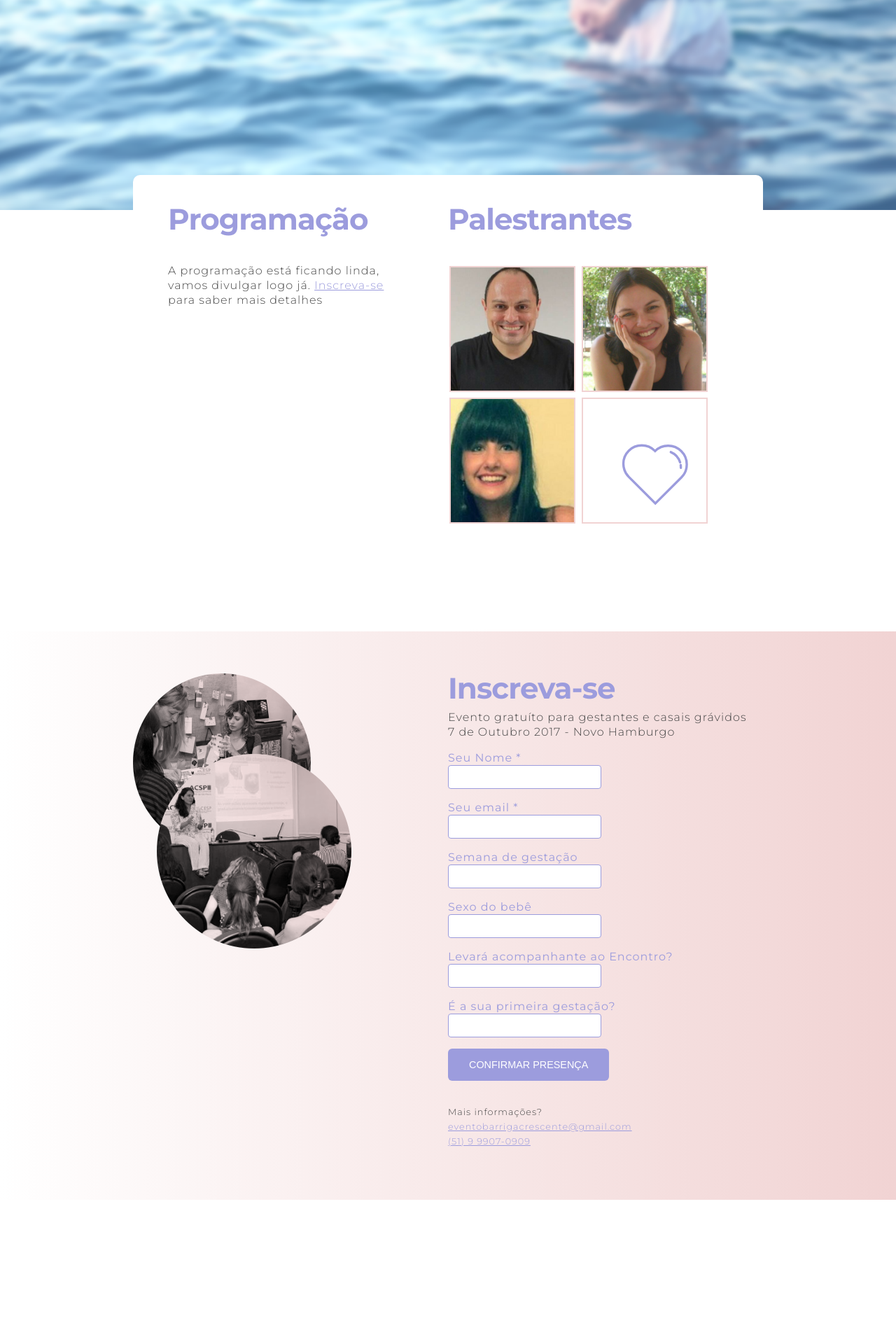
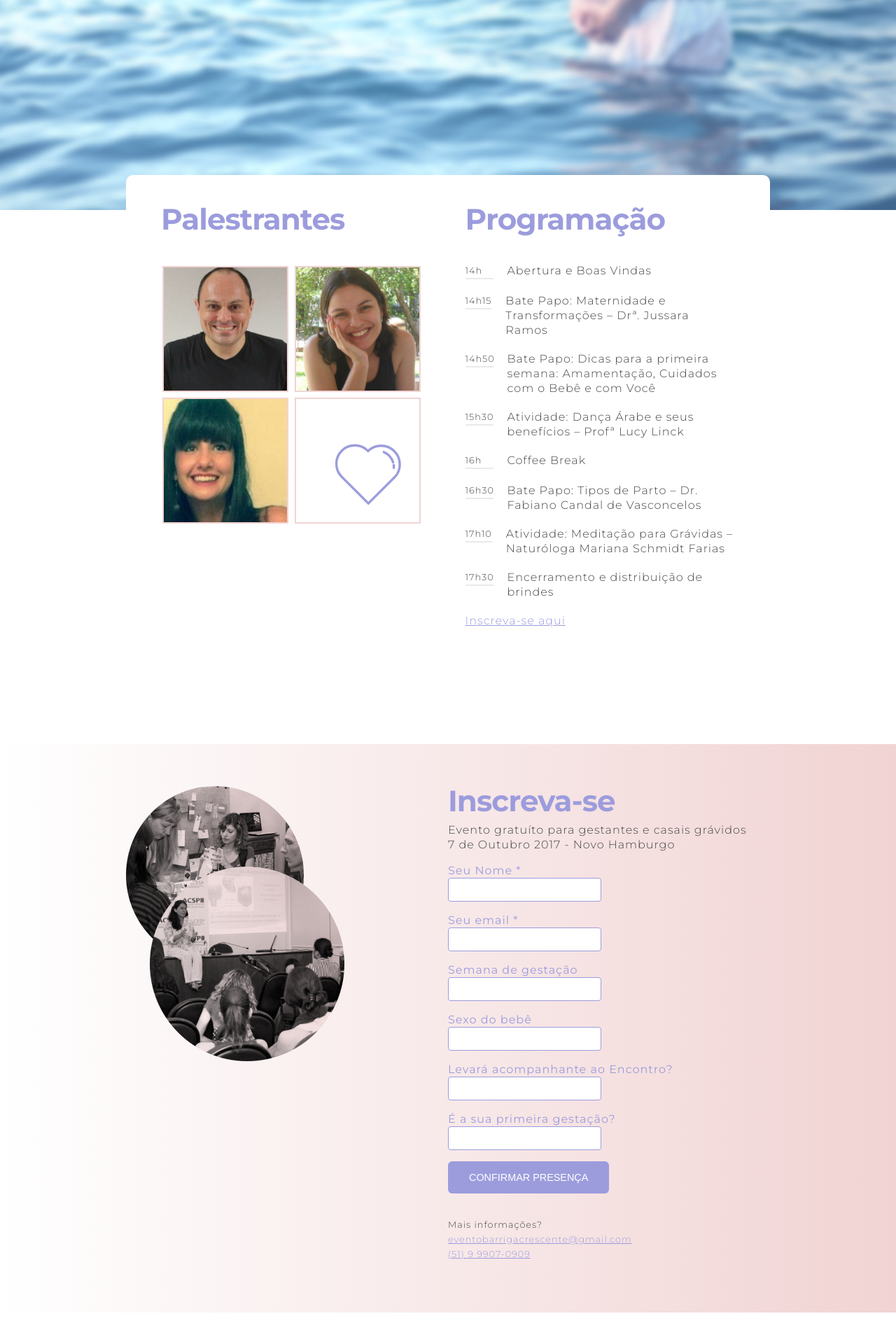
Before and after one commit to barrigacrescente/bc-website, a Jekyll site: the page built from index.html, in a window 1280 px wide. Shown: the part 600-2520 px from the top of the page at 70% size. Built offline with Jekyll 4.4.1, drawn with Linux system fonts in a browser that asks for light colours.

Commit message:
adds agenda

```diff
--- a/_layouts/landing.html
+++ b/_layouts/landing.html
@@ -37,17 +37,6 @@
     <section>
       <div class="wrapper event-content flex-content">
         {{ content }}
-        <div class="event-agenda flex-item">
-          <h3 class="landing-title">Programação</h3>
-          <ul class="event-agenda-item-content">
-            <li class="event-agenda-item">
-              A programação está ficando linda, vamos divulgar logo já.
-              <a class="btn-subscription" href="#event-subscription-container">Inscreva-se</a> para saber mais detalhes
-            </li>
-            <li class="event-agenda-item"></li>
-            <li class="event-agenda-item"></li>
-          </ul>
-        </div>
         <div class="event-speakers flex-item">
           <h3 class="landing-title">Palestrantes</h3>
           <ul class="event-speakers-content">
@@ -86,7 +75,63 @@
             </li>
           </ul>
         </div>
-      </div>
+        <div class="event-agenda flex-item">
+          <h3 class="landing-title">Programação</h3>
+          <ul class="event-agenda-item-content">
+            <li class="event-agenda-item">
+              <span class="event-agenda-item-hour">
+                14h
+              </span>
+              Abertura e Boas Vindas
+            </li>
+            <li class="event-agenda-item">
+              <span class="event-agenda-item-hour">
+                14h15
+              </span>
+              Bate Papo: Maternidade e Transformações – Drª. Jussara Ramos
+            </li>
+            <li class="event-agenda-item">
+              <span class="event-agenda-item-hour">
+                14h50
+              </span>
+              Bate Papo: Dicas para a primeira semana: Amamentação, Cuidados com o Bebê e com Você
+            </li>
+            <li class="event-agenda-item">
+              <span class="event-agenda-item-hour">
+                15h30
+              </span>
+              Atividade: Dança Árabe e seus benefícios – Profª Lucy Linck
+            </li>
+            <li class="event-agenda-item">
+              <span class="event-agenda-item-hour">
+                16h
+              </span>
+              Coffee Break
+            </li>
+            <li class="event-agenda-item">
+              <span class="event-agenda-item-hour">
+                16h30
+              </span>
+              Bate Papo: Tipos de Parto – Dr. Fabiano Candal de Vasconcelos
+            </li>
+            <li class="event-agenda-item">
+              <span class="event-agenda-item-hour">
+                17h10
+              </span>
+              Atividade: Meditação para Grávidas – Naturóloga Mariana Schmidt Farias
+            </li>
+            <li class="event-agenda-item">
+              <span class="event-agenda-item-hour">
+                17h30
+              </span>
+              Encerramento e distribuição de brindes
+            </li>
+          </ul>
+          <p>
+            <a class="btn-subscription" href="#event-subscription-container">Inscreva-se aqui</a>
+          </p>
+        </div>
+      </div><!-- event infos end-->
     </section>
     <section id="event-subscription-container" class="gradient-secundary">
       <div class="wrapper event-subscription-container flex-content">
```
Also changed, not shown: _includes/css/layout.css (+17 -3 lines).
